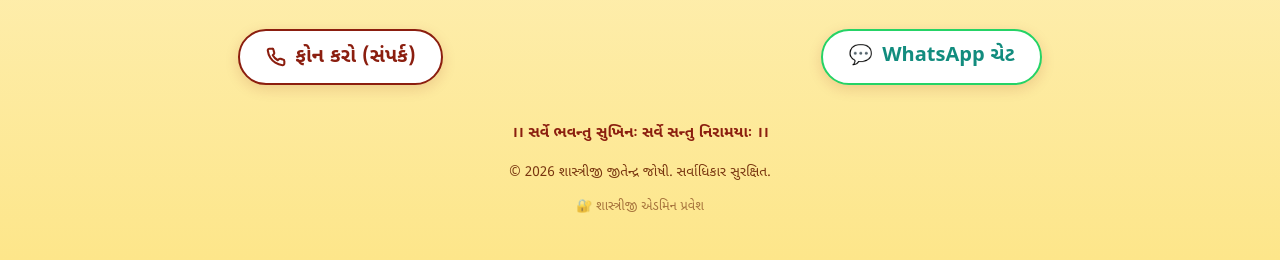
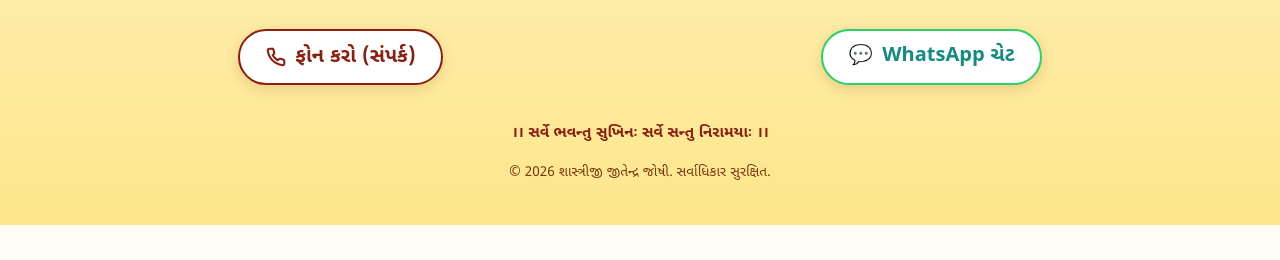
Before and after one commit to yash-joshi-20/shastriji-jitubhai-joshi-pooja-portfolio, a website with bundled scripts: page index.html in a window 1280 px wide. Shown: the part 1870-2130 px from the top of the page. After the commit the page ends 2095 px from the top, so only its background shows below. Built offline with nearby package versions, Linux system fonts and the light colour scheme; files whose address does not match are found by name; a web font is replaced by a local one.

Commit message:
fix(ui): remove direct admin link from footer in index.html

```diff
--- a/index.html
+++ b/index.html
@@ -249,9 +249,6 @@
       <div class="footer-copyright">
         © 2026 શાસ્ત્રીજી જીતેન્દ્ર જોષી. સર્વાધિકાર સુરક્ષિત.
       </div>
-      <div>
-        <a href="admin.html" class="footer-admin-link">🔐 શાસ્ત્રીજી એડમિન પ્રવેશ</a>
-      </div>
     </div>
   </footer>
 
```
